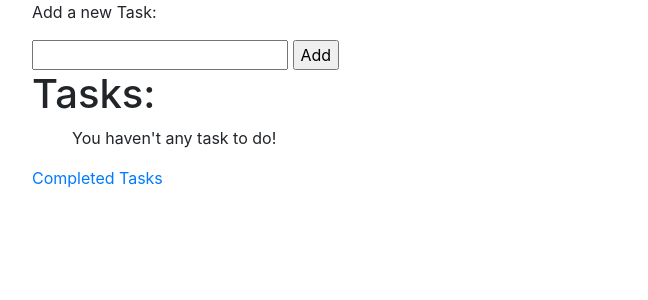
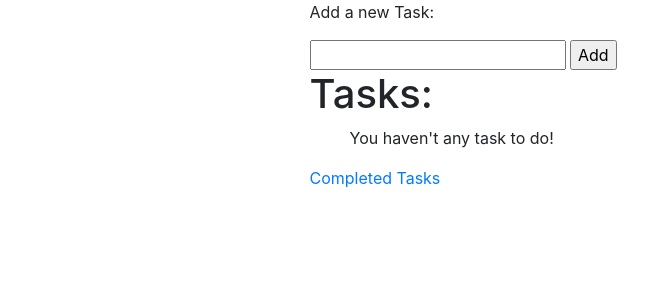
Before and after one commit to MotazBellah/ToDo, a Flask app: page /tasks in a window 1280 px wide. Shown: the part 70-370 px from the top of the page, without its empty margins (53-701 px from the left). Run offline with Flask 2, Linux system fonts and the light colour scheme; a user stored in the database is signed in; data that the repository does not hold is empty; some libraries are stand-ins or nearby versions.

Commit message:
Center task page

```diff
--- a/templates/task.html
+++ b/templates/task.html
@@ -4,7 +4,7 @@
 {% block head %}
      {{ super() }}
      <style media="screen">
-         #register{
+         #task{
              margin: auto;
              width: 50%;
          }
```
